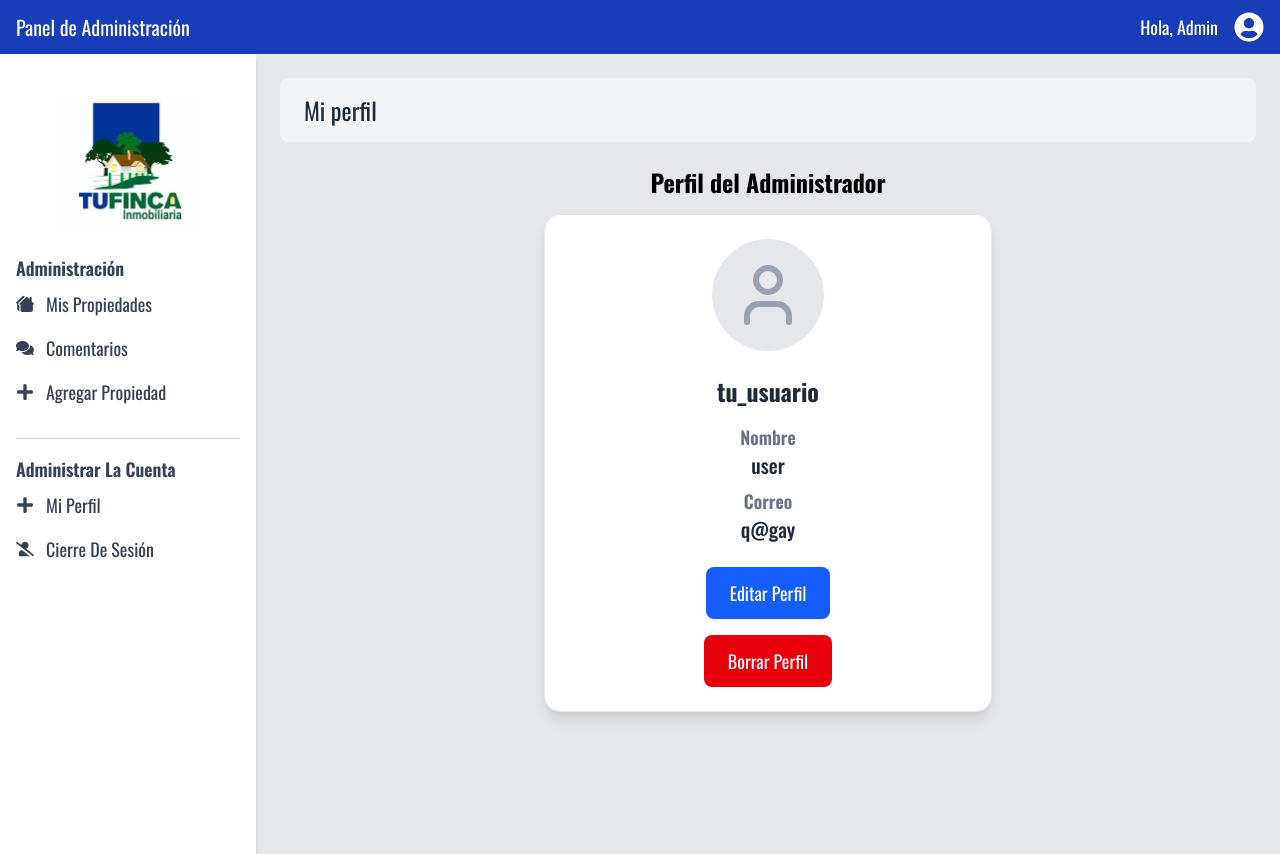
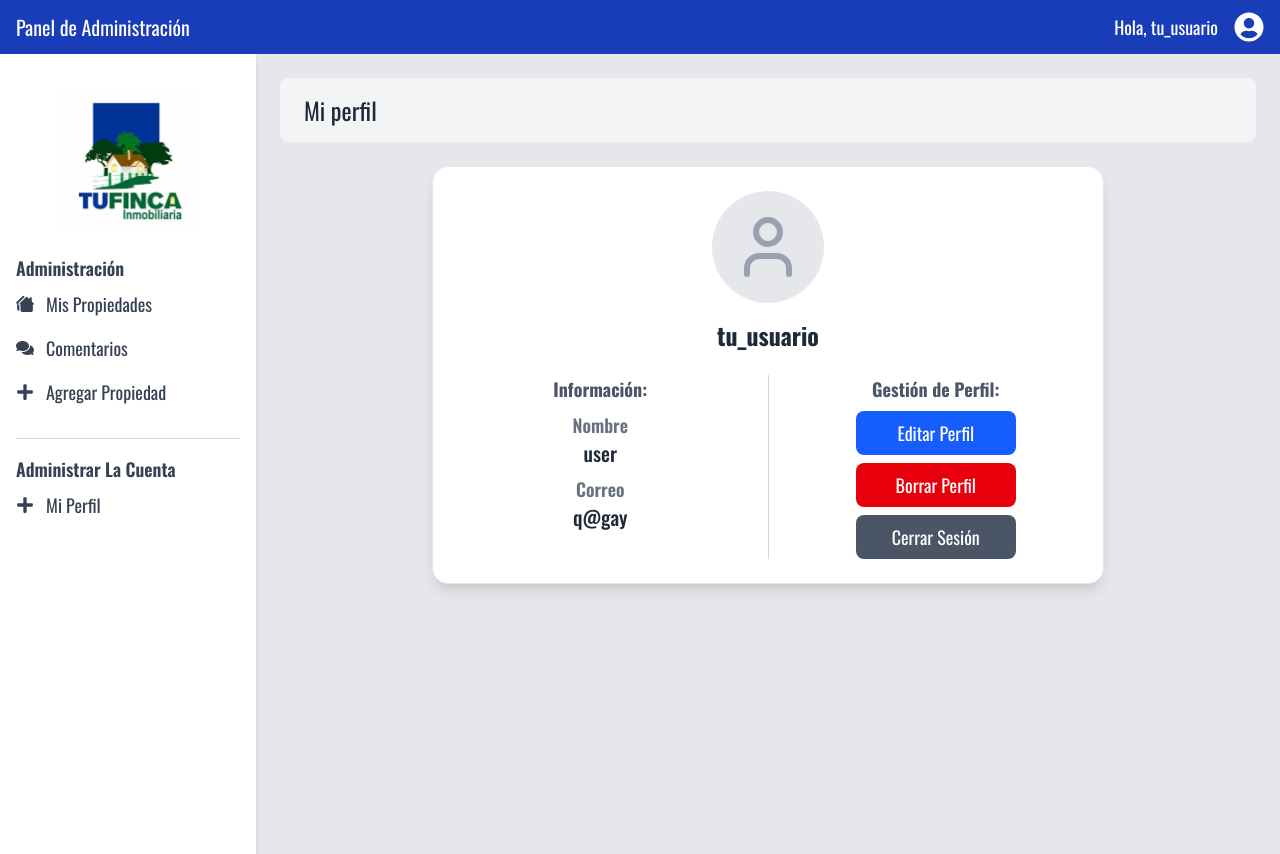
Before and after one commit to Catapultaa/tuFincaProyecto, a React (Vite) app in the folder frontend/: page /admin in a window 1280 px wide. Both pictures are taken after a click on the button "Mi Perfil". Built offline with nearby package versions, Linux system fonts and the light colour scheme.

Commit message:
Todo perfilAdmin v.5.

```diff
--- a/frontend/src/features/admin/components/AdminHeader.jsx
+++ b/frontend/src/features/admin/components/AdminHeader.jsx
@@ -1,17 +1,23 @@
 import { FaUserCircle } from "react-icons/fa";
+import { useGlobalContext } from "../../../context/GlobalContext";
+
 const AdminHeader = () => {
+    const { admin } = useGlobalContext();
+
     return (
       <header className="bg-blue-800 text-white w-full py-2 sm:py-3">
         <div className="container mx-auto flex flex-col sm:flex-row justify-between items-center px-4 gap-2 sm:gap-4">
           <h1 className="text-base sm:text-lg md:text-xl">Panel de Administración</h1>
 
           <div className="flex items-center gap-2 sm:gap-4">
-            <h1 className="text-sm sm:text-base md:text-lg">Hola, Admin</h1>
+            <h1 className="text-sm sm:text-base md:text-lg">
+              Hola, {admin?.usuario || "yo"}
+            </h1>
             <FaUserCircle size={30}/>
           </div>
         </div>
       </header>
     );
-  };
+};
 
-  export default AdminHeader;
+export default AdminHeader;
--- a/frontend/src/features/admin/components/AdminNavBar.jsx
+++ b/frontend/src/features/admin/components/AdminNavBar.jsx
@@ -105,14 +105,6 @@ const NavContent = ({ onSectionChange }) => {
           <FaPlus className="mr-3" /> Mi Perfil
         </button>
 
-
-        {/* Botón de Cerrar Sesión */}
-        <a
-          href="#"
-          className="flex items-center text-gray-700 hover:text-blue-800"
-        >
-          <FaUserSlash className="mr-3" /> Cierre De Sesión
-        </a>
       </nav>
     </div>
   );
--- a/frontend/src/features/admin/perfil/PerfilAdminPage.jsx
+++ b/frontend/src/features/admin/perfil/PerfilAdminPage.jsx
@@ -9,7 +9,6 @@ const PerfilAdminPage = () => {
 
   return (
     <div className="flex flex-col items-center p-6">
-      <h1 className="text-2xl font-bold mb-4">Perfil del Administrador</h1>
       <PerfilInfo admin={admin} onEdit={() => setMostrarPopUp(true)} />
       {mostrarPopUp && (
         <PopUpPerfil
--- a/frontend/src/features/admin/perfil/components/PerfilInfo.jsx
+++ b/frontend/src/features/admin/perfil/components/PerfilInfo.jsx
@@ -1,44 +1,80 @@
 import { User } from "lucide-react";
 import PopUpBorrarPerfil from "../subcomponents/PopUpBorrarPerfil";
+import PopUpConfirmar from "../subcomponents/PopUpConfirmar";
 import { useState } from "react";
+import { useNavigate } from "react-router-dom";
 
 const PerfilInfo = ({ admin, onEdit }) => {
-  const [mostrarPopUp, setMostrarPopUp] = useState(false);
+  const [mostrarPopUpBorrar, setMostrarPopUpBorrar] = useState(false);
+  const [mostrarPopUpCerrarSesion, setMostrarPopUpCerrarSesion] = useState(false);
+  const [isLoggingOut, setIsLoggingOut] = useState(false);
+  const navigate = useNavigate();
 
-  if (!admin) {
-    return <p className="text-red-500 text-center mt-4">Error: No se encontró la información del administrador.</p>;
+  const handleLogout = async () => {
+    setIsLoggingOut(true);
+    try {
+      // TODO: Cerrar la sesión y limpiar el contexto de admin
+      navigate("/");
+    } catch (error) {
+      console.error("Error al cerrar sesión", error);
+    } finally {
+      setIsLoggingOut(false);
     }
+  };
 
   return (
-    <div className="bg-white p-6 rounded-2xl shadow-lg w-full max-w-md flex flex-col items-center border border-gray-200">
-      <div className="relative w-28 h-28 mb-6">
-        <div className="w-full h-full flex items-center justify-center bg-gray-200 rounded-full">
+    <div className="bg-white p-6 rounded-2xl shadow-lg w-full max-w-2xl flex flex-col items-center border border-gray-200">
+      {/* Icono del usuario */}
+      <div className="w-28 h-28 flex items-center justify-center bg-gray-200 rounded-full">
         <User size={72} className="text-gray-400" />
       </div>
-      </div>
-      <h2 className="text-2xl font-bold text-gray-800">{admin.usuario || "Usuario no disponible"}</h2>
-      <div className="mt-4 w-full text-center">
+      <h2 className="text-2xl font-bold text-gray-800 mt-4">{admin.usuario || "Usuario no disponible"}</h2>
+
+      <div className="flex w-full justify-between mt-6">
+        {/* Sección de Información */}
+        <div className="flex-1 text-center border-r border-gray-300 pr-6">
+          <h3 className="text-lg font-bold text-gray-600 mb-2">Información: </h3>
           <p className="text-lg font-semibold text-gray-500">Nombre</p>
           <p className="text-xl text-gray-800 font-medium">{admin.nombre || "Nombre no disponible"}</p>
-      </div>
-      <div className="mt-2 w-full text-center">
-        <p className="text-lg font-semibold text-gray-500">Correo</p>
+          <p className="text-lg font-semibold text-gray-500 mt-2">Correo</p>
           <p className="text-xl text-gray-800 font-medium">{admin.correo || "Correo no disponible"}</p>
         </div>
+
+        {/* Sección de Gestión de Perfil */}
+        <div className="flex-1 flex flex-col items-center pl-6">
+          <h3 className="text-lg font-bold text-gray-600 mb-2">Gestión de Perfil:</h3>
           <button
             onClick={onEdit}
-        className="mt-6 bg-blue-600 text-white px-6 py-3 rounded-lg hover:bg-blue-500 transition text-lg"
+            className="bg-blue-600 text-white px-6 py-2 rounded-lg hover:bg-blue-500 transition text-lg w-40 mb-2"
           >
             Editar Perfil
           </button>
           <button
-        onClick={() => setMostrarPopUp(true)}
-        className="mt-4 bg-red-600 text-white px-6 py-3 rounded-lg hover:bg-red-500 transition text-lg"
+            onClick={() => setMostrarPopUpBorrar(true)}
+            className="bg-red-600 text-white px-6 py-2 rounded-lg hover:bg-red-500 transition text-lg w-40 mb-2"
           >
             Borrar Perfil
           </button>
-      {mostrarPopUp && (
-        <PopUpBorrarPerfil admin={admin} onCancel={() => setMostrarPopUp(false)} />
+          <button
+            onClick={() => setMostrarPopUpCerrarSesion(true)}
+            className="bg-gray-600 text-white px-6 py-2 rounded-lg hover:bg-gray-500 transition text-lg w-40"
+          >
+            Cerrar Sesión
+          </button>
+        </div>
+      </div>
+
+      {/* Popups */}
+      {mostrarPopUpBorrar && (
+        <PopUpBorrarPerfil admin={admin} onCancel={() => setMostrarPopUpBorrar(false)} />
+      )}
+      {mostrarPopUpCerrarSesion && (
+        <PopUpConfirmar
+          mensaje="¿Estás seguro de cerrar sesión?"
+          onConfirm={handleLogout}
+          onCancel={() => setMostrarPopUpCerrarSesion(false)}
+          isLoading={isLoggingOut}
+        />
       )}
     </div>
   );
--- a/frontend/src/features/admin/perfil/subcomponents/PopUpBorrarPerfil.jsx
+++ b/frontend/src/features/admin/perfil/subcomponents/PopUpBorrarPerfil.jsx
@@ -26,6 +26,7 @@ const PopUpBorrarPerfil = ({ admin, onCancel }) => {
     try {
       // Aquí llamamos a la API del backend para eliminar el perfil
       // await deleteProfile(admin.id);
+      // TODO: Aquí se debe cerrar la sesión y limpiar el contexto de admin
       navigate("/");
     } catch (error) {
       console.error("Error al eliminar el perfil", error);
```
Lines whose indentation alone changed are shown as unchanged.
